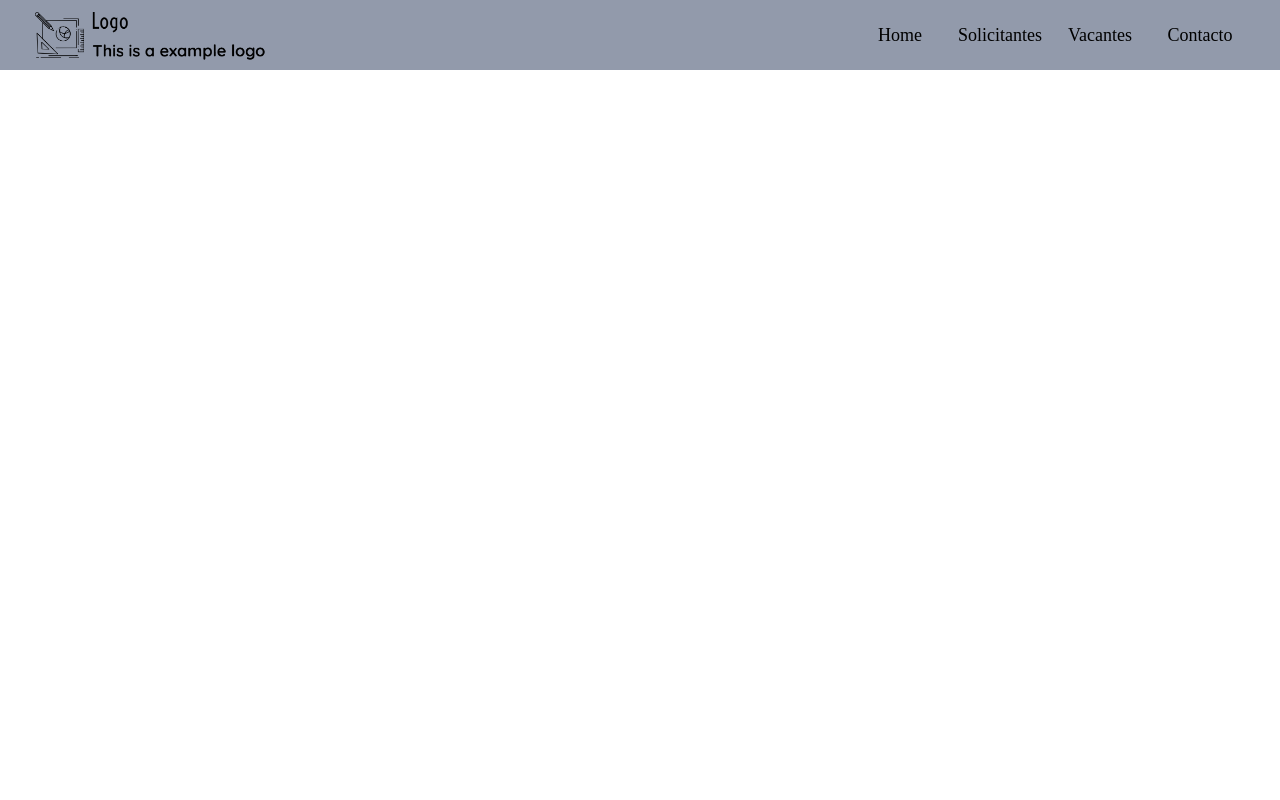
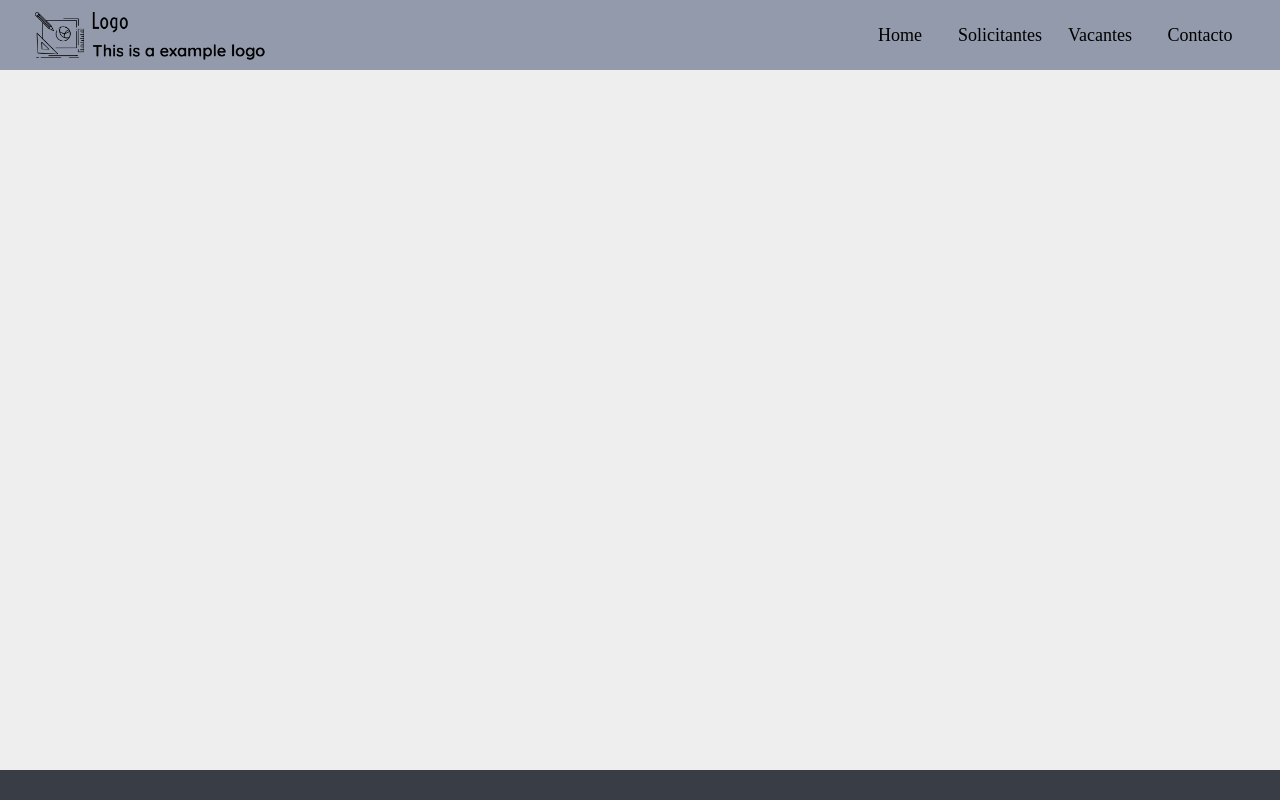
Before and after one commit to BAries/TWPage, a plain HTML site: page index.html in a window 1280 px wide. Drawn offline with Linux system fonts and the light colour scheme.

Commit message:
First Structure DV

```diff
--- a/index.html
+++ b/index.html
@@ -30,7 +30,9 @@
         </nav>
     </header>
 
-    <main></main>
+    <main>
+        <section class="home"></section>
+    </main>
 
     <footer></footer>
 </body>
--- a/styles/styles.css
+++ b/styles/styles.css
@@ -4,6 +4,9 @@
     --second-color: #eeeeee;
     --third-color: #393e46;
     --fourth-color: #929aab;
+    --header-height: 70px;
+    --footer-height: 30px;
+    --main-height: calc(100vh - ((var(--header-height) + var(--footer-height))));
 }
 
 /* Globales */
@@ -23,7 +26,7 @@ html {
 /* Header */
 header {
     width: 100%;
-    height: 70px;
+    height: var(--header-height);
     padding: 0 30px;
     display: flex;
     justify-content: space-between;
@@ -48,7 +51,7 @@ header {
 .nav-list-items .nav-item a {
     height: 100%;
     width: 100%;
-    padding: calc((70px - 2rem)/2) 0;
+    padding: calc((var(--header-height) - 2rem)/2) 0;
     display: inline-block;
     color: black;
     font-size: 1.8rem;
@@ -59,3 +62,19 @@ header {
     color: var(--second-color);
     background-color: var(--third-color);
 }
+
+/* Main */
+
+/*.Sección Home.*/
+.home {
+    width: 100%;
+    height: var(--main-height);
+    background-color: #eeeeee;
+}
+
+/* Footer */
+footer {
+    width: 100%;
+    height: var(--footer-height);
+    background-color: var(--third-color);
+}
```
